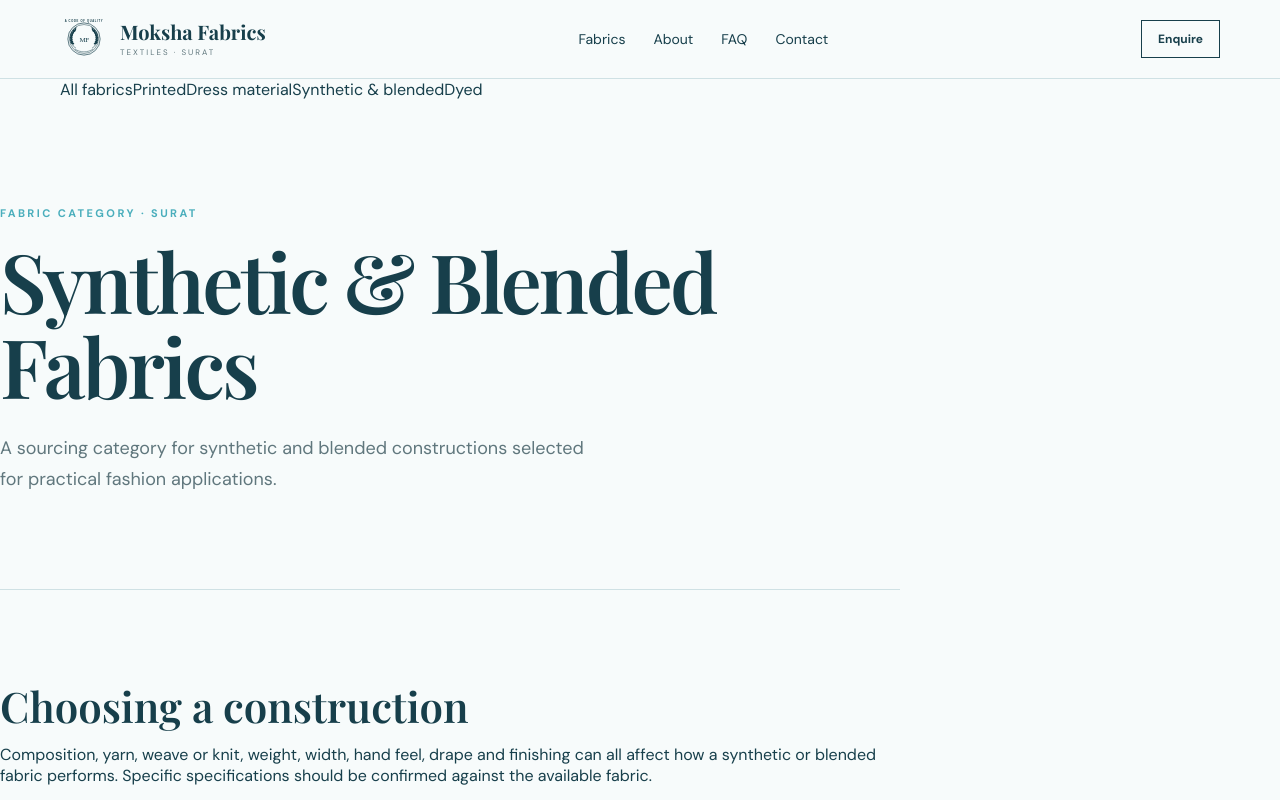
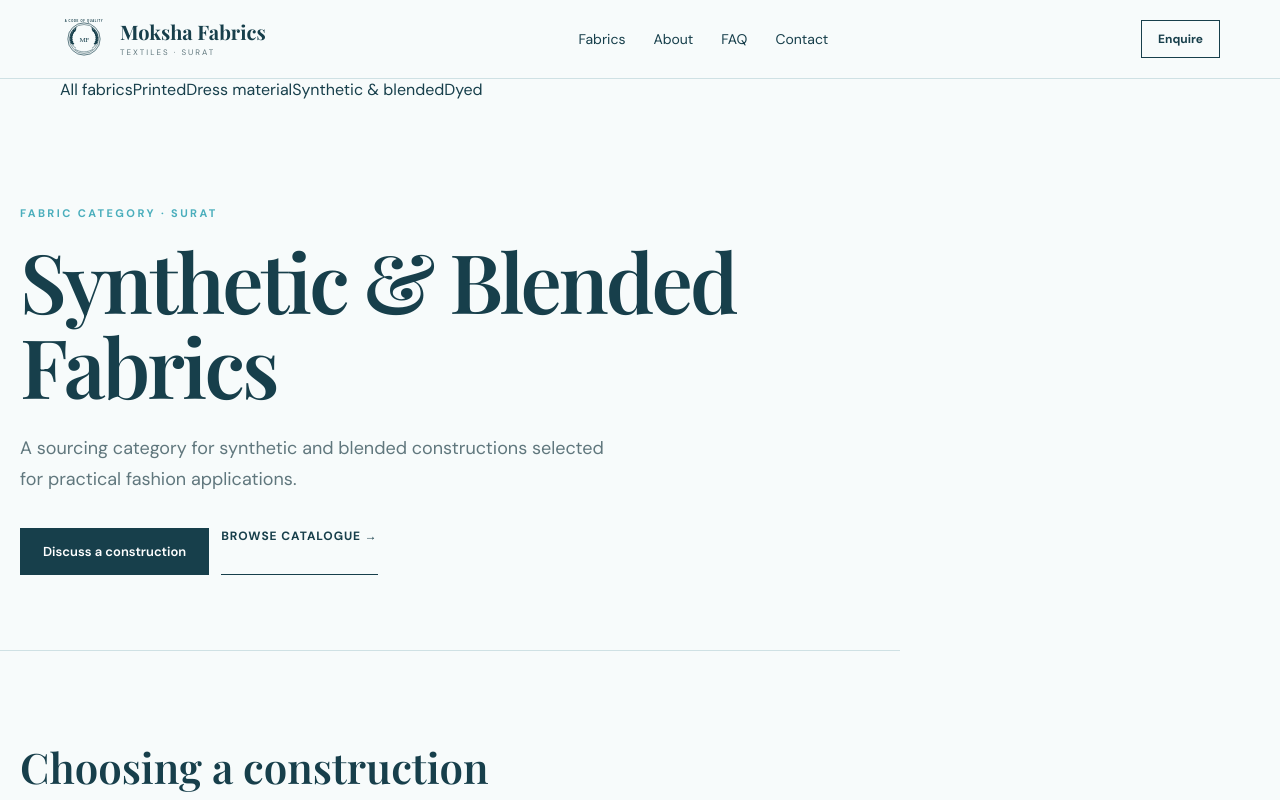
Before and after one commit to theluckygupta/moksha-fabrics, a Next.js app: page /fabrics/synthetic-blended-fabrics in a window 1280 px wide. Shown: the top 800 px of the page. Built offline with nearby package versions, Linux system fonts and the light colour scheme.

Commit message:
Expand synthetic blended category page

```diff
--- a/app/fabrics/synthetic-blended-fabrics/page.tsx
+++ b/app/fabrics/synthetic-blended-fabrics/page.tsx
@@ -1,8 +1,10 @@
+import Link from "next/link";
+
 export const metadata = {
   title: "Synthetic & Blended Fabrics",
   description: "Synthetic and blended textile fabrics for fashion and garment applications from Surat.",
 };
 
 export default function SyntheticBlendedFabricsPage() {
-  return <main><section className="pageHero"><p className="eyebrow">Fabric category · Surat</p><h1>Synthetic &amp; Blended Fabrics</h1><p className="lead">A sourcing category for synthetic and blended constructions selected for practical fashion applications.</p></section><section className="section prose"><h2>Choosing a construction</h2><p>Composition, yarn, weave or knit, weight, width, hand feel, drape and finishing can all affect how a synthetic or blended fabric performs. Specific specifications should be confirmed against the available fabric.</p><h2>Applications</h2><p>Depending on construction and finish, these fabrics may suit dresses, tops, ethnicwear, uniforms, fashion separates and other garment categories.</p></section></main>;
+  return <main><section className="pageHero"><div className="container"><p className="eyebrow">Fabric category · Surat</p><h1>Synthetic &amp; Blended Fabrics</h1><p className="lead">A sourcing category for synthetic and blended constructions selected for practical fashion applications.</p><div className="actions"><Link className="button buttonDark" href="/contact">Discuss a construction</Link><Link className="textLink" href="/fabrics">Browse catalogue →</Link></div></div></section><section className="section prose"><div className="container"><h2>Choosing a construction</h2><p>Composition, yarn, weave or knit, weight, width, hand feel, drape and finishing can all affect how a synthetic or blended fabric performs. Specific specifications should be confirmed against the available fabric.</p><h2>Applications</h2><p>Depending on construction and finish, these fabrics may suit dresses, tops, ethnicwear, uniforms, fashion separates and other garment categories.</p><div className="list"><div><span>Material</span><strong>Composition / blend</strong></div><div><span>Performance</span><strong>Weight / drape / finish</strong></div><div><span>Commercial</span><strong>Quantity / delivery</strong></div></div></div></section></main>;
 }
```
